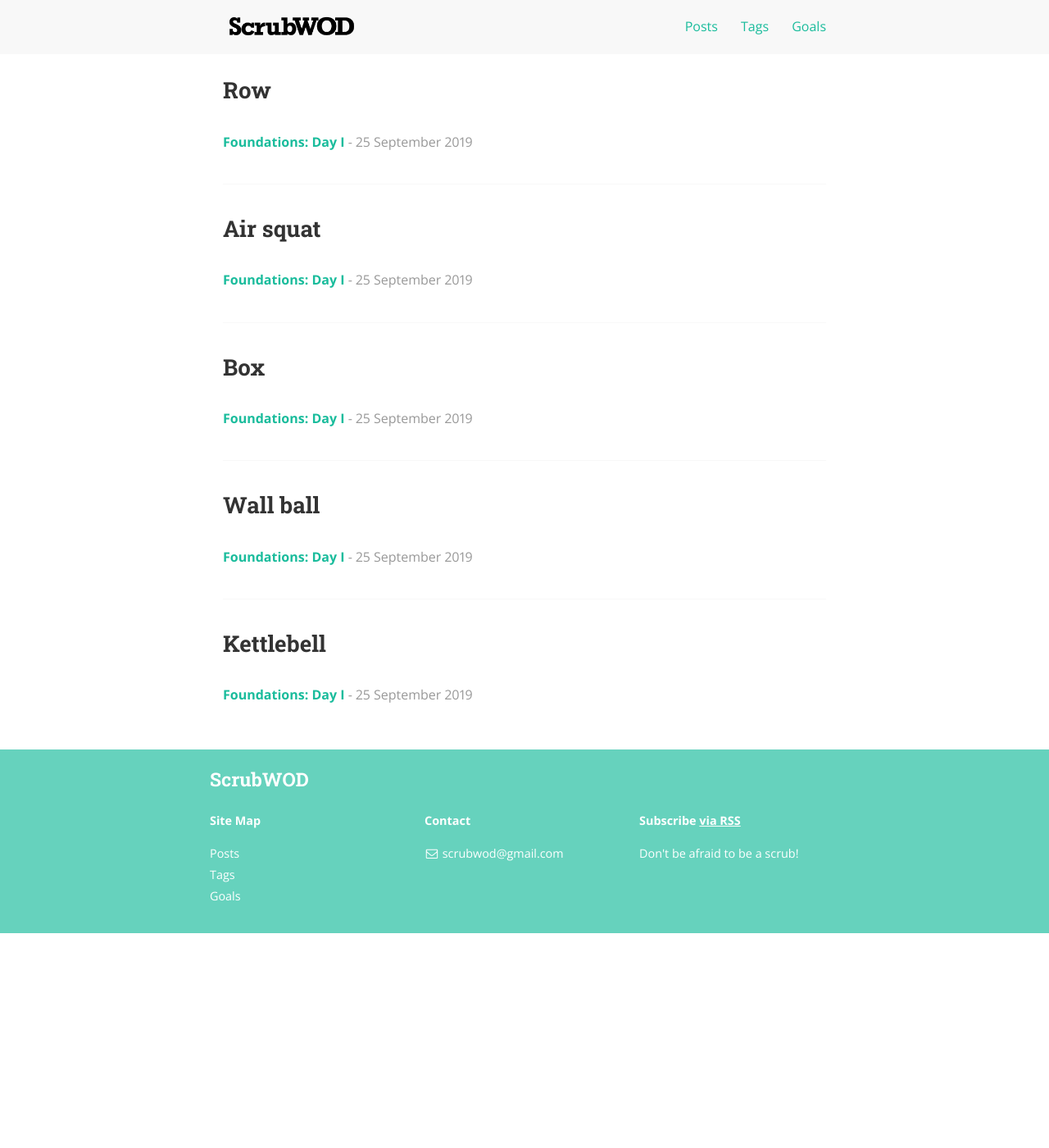
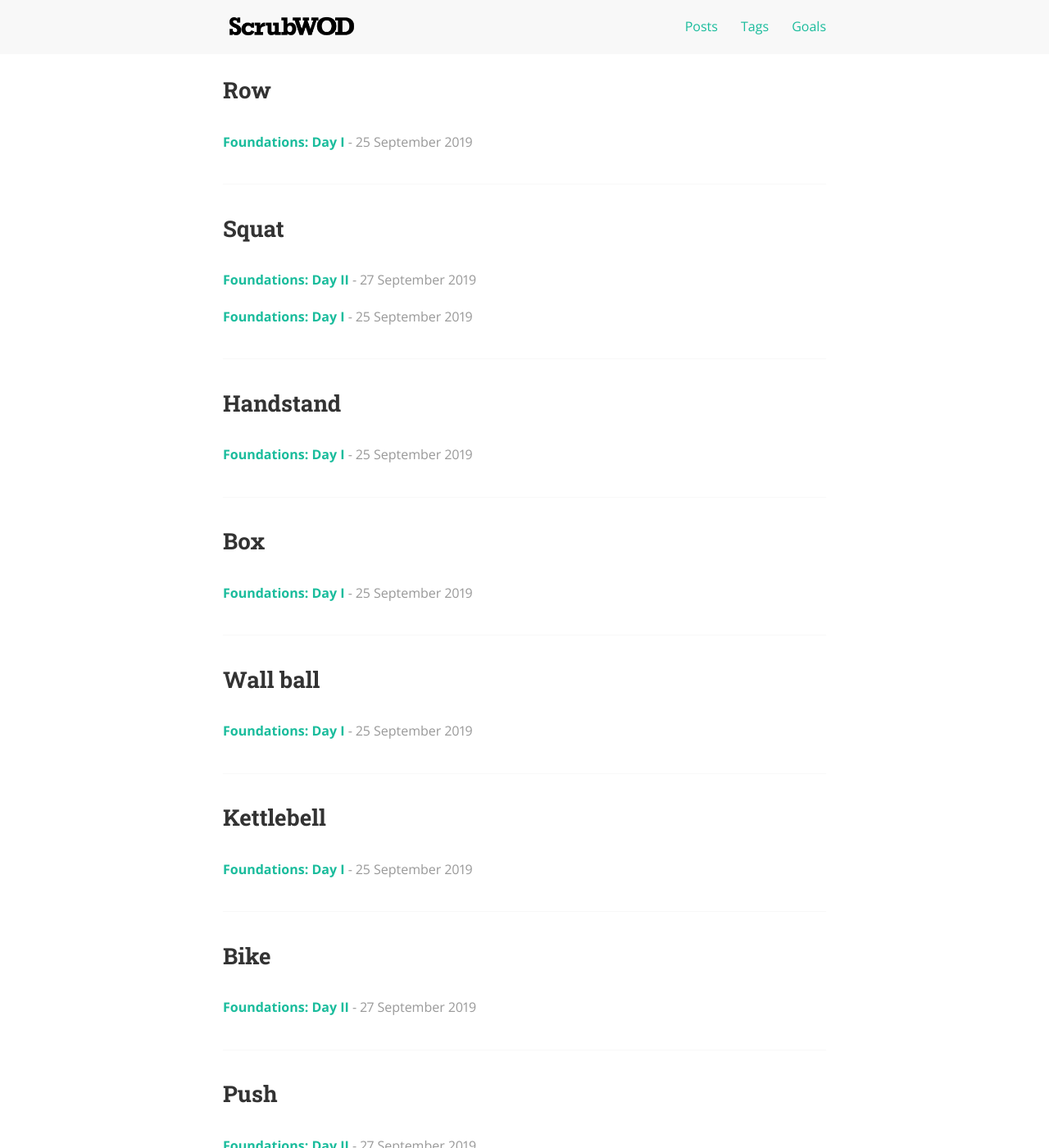
Before and after one commit to scrubwod/scrubwod.github.io, a Jekyll site: the page built from tags.html, in a window 1280 px wide and 1400 px high, scrolled down 310 px. Shown: the whole window at 82% size. Built offline with Jekyll 4.4.1, drawn with Linux system fonts in a browser that asks for light colours; nearby versions of some CDN libraries; before the commit the page ends 1448 px from its top, so only the background shows below that.

Commit message:
[DEV] Fix post tags

```diff
--- a/_posts/2019-09-25-foundations-i.md
+++ b/_posts/2019-09-25-foundations-i.md
@@ -2,7 +2,7 @@
 layout: post
 title:  "Foundations: Day I"
 date:   2019-09-25
-tags: [foundations, row, air squat, box, wall ball, kettlebell]
+tags: [foundations, row, squat, handstand, box, wall ball, kettlebell]
 ---
 
 *(Written retrospectively, so honestly probably forgot something)*
--- a/_posts/2019-09-27-foundations-ii.md
+++ b/_posts/2019-09-27-foundations-ii.md
@@ -2,7 +2,7 @@
 layout: post
 title:  "Foundations: Day II"
 date:   2019-09-27
-tags: foundations
+tags: [foundations, bike, push, squat]
 ---
 
 *(Written retrospectively, so honestly probably forgot something)*
```
